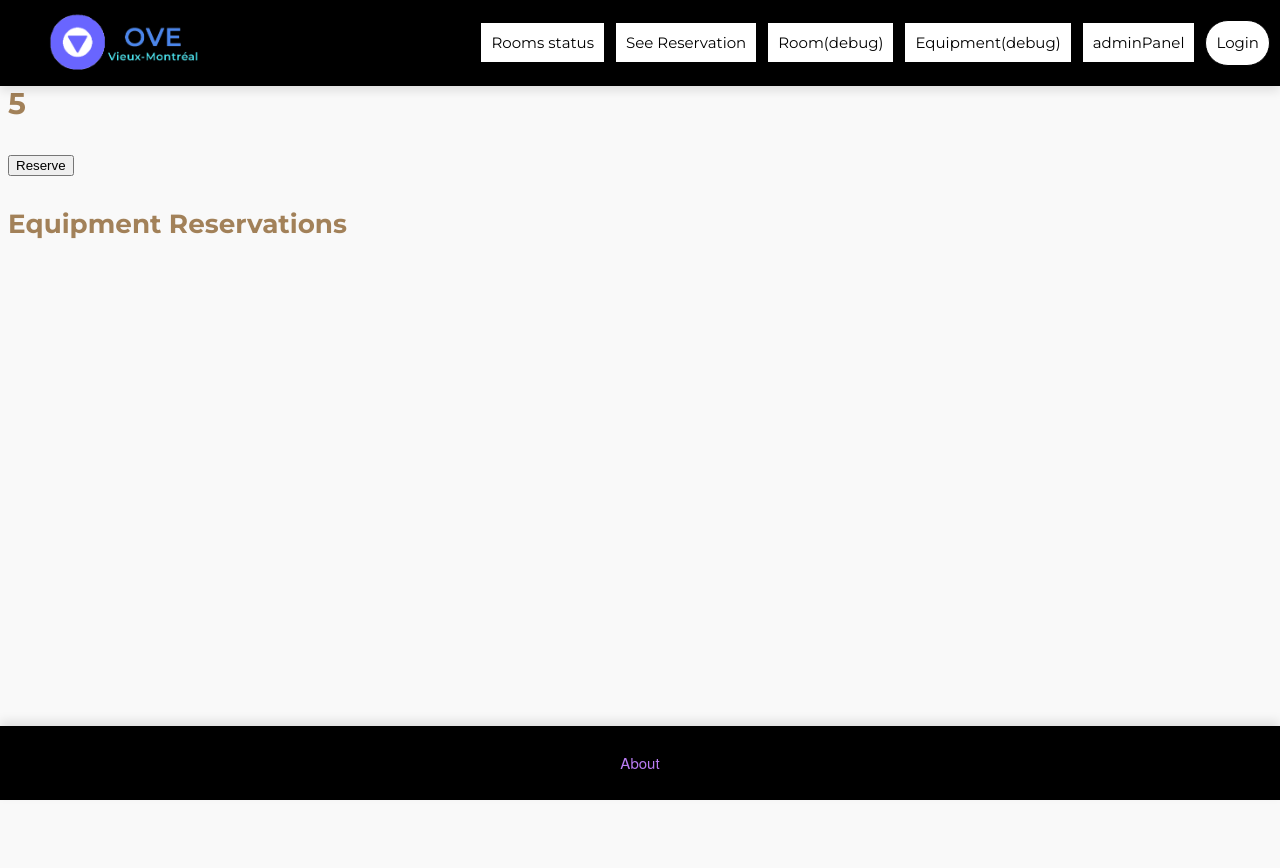
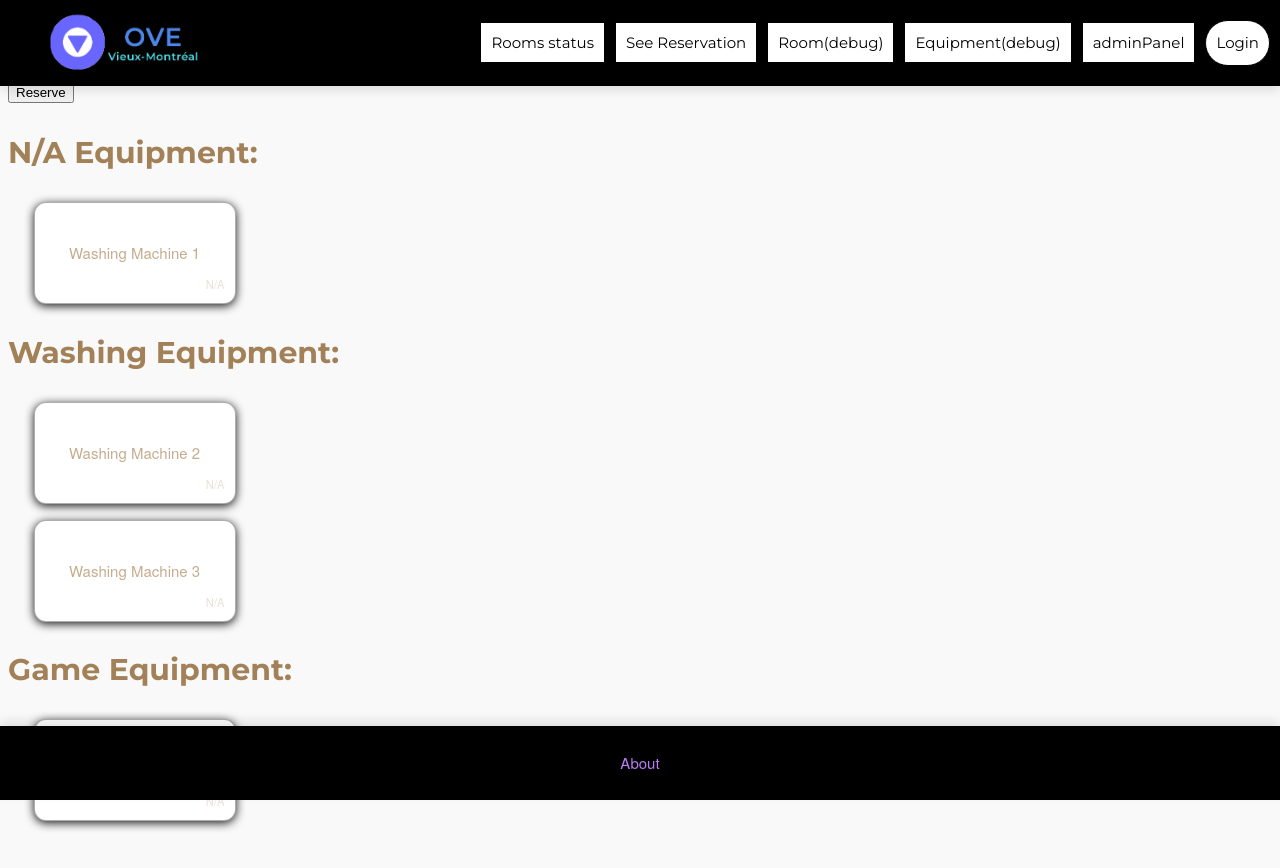
Before and after one commit to LucasKoc/MOD8-2223-GRA-KOCOGLU-SOLAN-SUN, a Vue app in the folder vue-project/: page /equipments/5 in a window 1280 px wide. Shown: the top 868 px of the page. Built offline with nearby package versions, Linux system fonts and the light colour scheme; a web font is replaced by a local one.

Commit message:
Update EquipmentView.vue
Can manage empty category

```diff
--- a/vue-project/src/components/Equipment.vue
+++ b/vue-project/src/components/Equipment.vue
@@ -1,5 +1,5 @@
 <template>
-  <div class="equipment-thumbnail">
+  <div class="equipment-thumbnail" @click="equipmentManage = true">
     <span class="equipment-title">{{ equipment.name }}</span>
     <span :class="'availability ' + availabilityClass()">{{ equipment.availability ? equipment.availability : "N/A" }}</span>
   </div>
--- a/vue-project/src/services/equipment.js
+++ b/vue-project/src/services/equipment.js
@@ -23,8 +23,9 @@ function modifyEquipment (equipment) {
   equipments.splice(index, 1, equipment)
 }
 
-addEquipment({name: "Washing Machine 1", category: "washing", status: "Available"});
+addEquipment({name: "Washing Machine 1", category: "", status: "Available"});
 addEquipment({name: "Washing Machine 2", category: "washing", status: "Available"});
+addEquipment({name: "Washing Machine 3", category: "washing", status: "Available"});
 addEquipment({name: "Playstation 4", category: "game", status: "Available"});
 
 export default function equipmentData() {
--- a/vue-project/src/views/EquipmentView.vue
+++ b/vue-project/src/views/EquipmentView.vue
@@ -1,16 +1,59 @@
+<template>
+  <main id="equipments-status-main">
+    <div class="reservation-view">
+      <div class="flexdivtop">
+        <button class="reservebutton" @click="equipmentManage = true">Reserve</button>
+      </div>
+    </div>
+
+    <div id="equipment-status-div">
+      <div v-for="(equipments, type) in typeOfEquipment" :key="type" class="equipment-row-container">
+        <h2 class="equipmentTypeTitle">{{ type && type.length > 0 ? (type[0].toUpperCase() + type.slice(1)) : "N/A"}} Equipment:</h2>
+        <div class="equipment-box-container">
+          <div v-for="equipment in equipments" :key="equipment.id">
+            <Equipment :equipment="equipment"/>
+          </div>
+        </div>
+      </div>
+    </div>
+
+    <div class="backdrop" v-if="equipmentManage"></div>
+    <EquipRes class="user-modal" v-if="equipmentManage" @sendData="(data) => saveData(data)" :equipmentData="equipmentReservation"/>
+  </main>
+</template>
+
 <script setup>
-    import { ref } from 'vue';
+import {computed, ref} from 'vue';
 import Equipment from '../components/Equipment.vue';
 import EquipRes from '../components/EquipRes.vue';
 import equipmentData from '../services/equipment.js';
-    import { useRoute } from 'vue-router';
+// import { useRoute } from 'vue-router';
 
-    const route = useRoute();
-    const equipmentCategory = route.params.id;
+// const route = useRoute();
+// const equipmentCategory = route.params.id;
 const equipmentManage = ref(false);
 const equipment = equipmentData()
 
-    const equipmentReservation = ref(equipment.getEquipmentsByCategory(equipmentCategory));
+// const equipmentReservation = ref(equipment.getEquipmentsByCategory(equipmentCategory));
+
+const equipmentReservation = ref(equipment.getEquipments())
+
+const typeOfEquipment = computed(() => {
+  let equipmentTypes = {};
+
+  for(let i = 0; i < equipmentReservation.value.length; i++) {
+    let equipment = equipmentReservation.value[i];
+    let equipmentType = equipment["category"];
+
+    if (!equipmentTypes[equipmentType]) {
+      equipmentTypes[equipmentType] = [];
+    }
+
+    equipmentTypes[equipmentType].push(equipment);
+  }
+
+  return equipmentTypes;
+});
 
 function saveData(data){
   if (data){
@@ -21,29 +64,6 @@
 }
 </script>
 
-<template>
-    <div class="reservation-view">
-        <div class="flexdivtop">
-            <h2>{{equipmentCategory}}</h2>
-            <button class="reservebutton" @click="equipmentManage = true">Reserve</button>
-        </div>
-        <div class="flexdiv">
-            <div>
-                <h3>Equipment Reservations</h3>
-                <div class="reservation">
-                    <ul class="reservation-list">
-                        <li v-for="equipment in equipmentReservation" :key="equipment.id">
-                            <Equipment :equipment="equipment" />
-                        </li>
-                    </ul>
-                </div>
-            </div>
-        </div>
-    </div>
-    <div class="backdrop" v-if="equipmentManage"></div>
-    <EquipRes class="user-modal" v-if="equipmentManage" @sendData="(data) => saveData(data)" :equipmentData="equipmentReservation"/>
-</template>
-
 <style scoped>
 @import '../assets/css/views/EquipmentView.css';
 </style>
```
Lines whose indentation alone changed are shown as unchanged.
